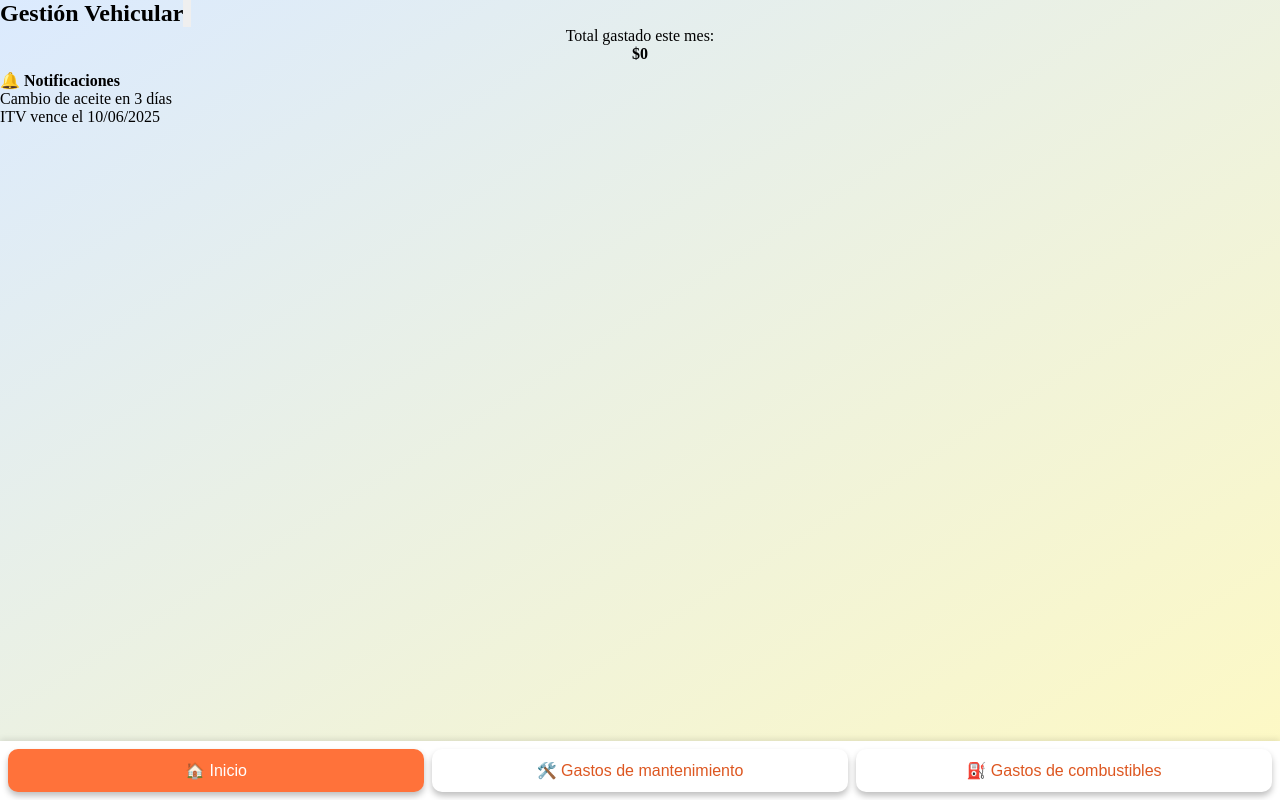
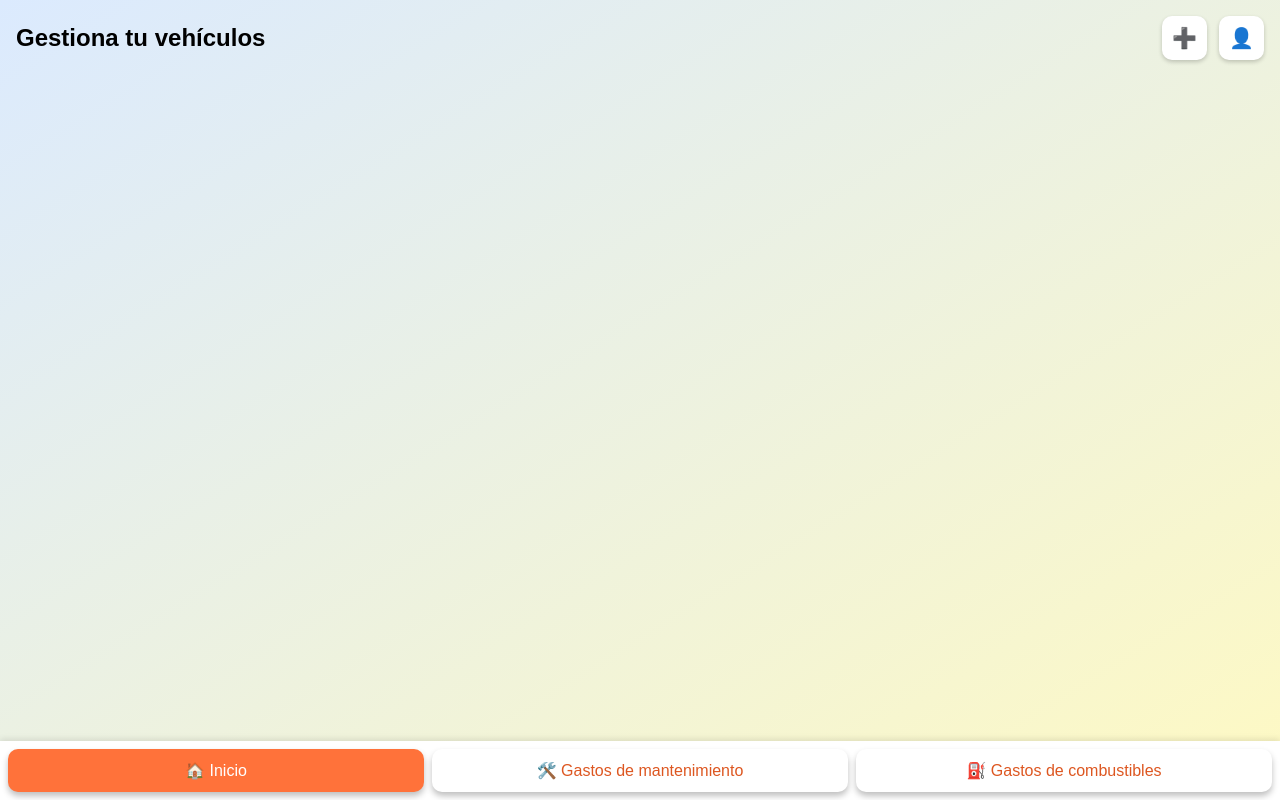
Before and after one commit to nahuelaba96/gestion-vehicular-frontend, a React (Vite) app: page / in a window 1280 px wide. Built offline with nearby package versions, Linux system fonts and the light colour scheme.

Commit message:
cambios en el encabezado, se agregaron dos botones

```diff
--- a/src/pages/home/Home.tsx
+++ b/src/pages/home/Home.tsx
@@ -9,11 +9,18 @@ const Home = () => {
 
   return (
     <div className="fondo">
-        <div className="encabezado">
-          <h1 className="titulo">Gestión Vehicular</h1>
-          <button className="btn_add"></button>
-          <button className="btn_profile"></button>
-        </div>
+
+      <div className ="app-container">
+        <header className="header">
+        <h1 className="titulo">Gestiona tu vehículos</h1>
+          <div className="acciones">
+            <button className="icono-boton">➕</button>
+            <button className="icono-boton">👤</button>
+          </div>
+        </header>
+      </div>
+
+
         <div>
           <div className="resumen-gastos">
             <p>Total gastado este mes:</p>
--- a/src/pages/home/home.css
+++ b/src/pages/home/home.css
@@ -2,9 +2,47 @@
    box-sizing: border-box;
 }
 
-.encabezado {
-  display:flex;
+/* Estructura general */
+.app-container {
+  display: flex;
+  flex-direction: column;
+  height: 100vh;
+  background: linear-gradient(to bottom right, #dbeafe, #fef9c3);
+  font-family: sans-serif;
+}
 
+/* Header */
+.header {
+  display: flex;
+  justify-content: space-between;
+  align-items: center;
+  padding: 16px;
+}
+
+.titulo {
+  font-size: 1.5rem;
+  font-weight: bold;
+}
+
+.acciones {
+  display: flex;
+  gap: 12px;
+}
+
+.icono-boton {
+  background: white;
+  border: none;
+  border-radius: 10px;
+  padding: 10px;
+  font-size: 1.25rem;
+  cursor: pointer;
+  box-shadow: 0 2px 4px rgba(0,0,0,0.2);
+  transition: transform 0.2s;
+}
+
+
+.icono-boton:hover {
+  transform: scale(1.1);
 }
 
 .fondo {
```
